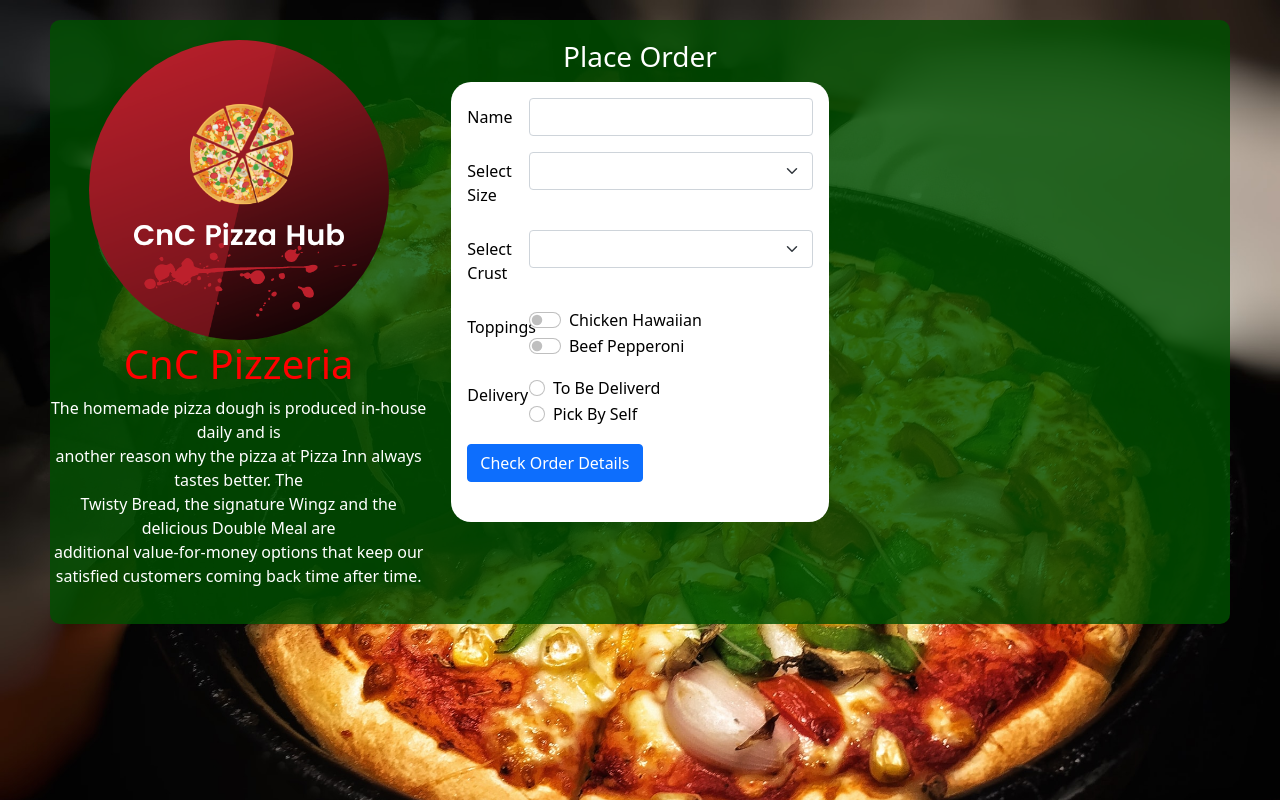
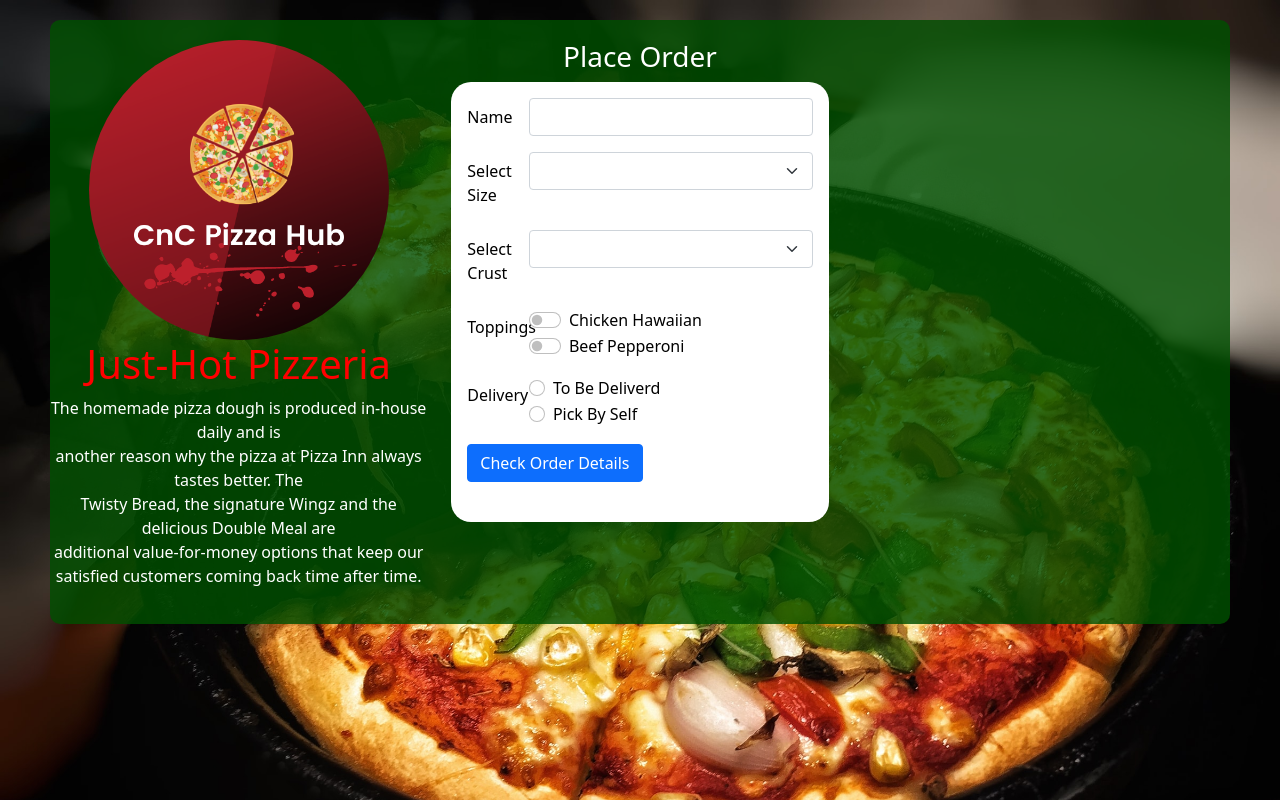
Before and after one commit to allanlimo02/JustHot-Pizzeria, a plain HTML site: page index.html in a window 1280 px wide. Drawn offline with Linux system fonts and the light colour scheme.

Commit message:
Changed home page name to just hot

```diff
--- a/index.html
+++ b/index.html
@@ -8,14 +8,14 @@
     <link rel="stylesheet" href="./css/bootstrap.css">
     <meta http-equiv="X-UA-Compatible" content="IE=edge">
     <meta name="viewport" content="width=device-width, initial-scale=1.0">
-    <title>CNC Pizzeria</title>
+    <title>Just-Hot Pizzeria</title>
 </head>
 <body>
     <div class="mainer">
         <div class="row">
             <div class="col-md-4 clm1">
                 <img class="logo" src="./assets/pizzeria logo.png" alt="" height="300px" width="300px">
-                <h1>CnC Pizzeria</h1>
+                <h1>Just-Hot  Pizzeria</h1>
                 <p>
                     The homemade pizza dough is produced in-house daily and is <br> another reason why
                     the pizza at Pizza Inn always tastes better. The <br> Twisty Bread, the signature
```
